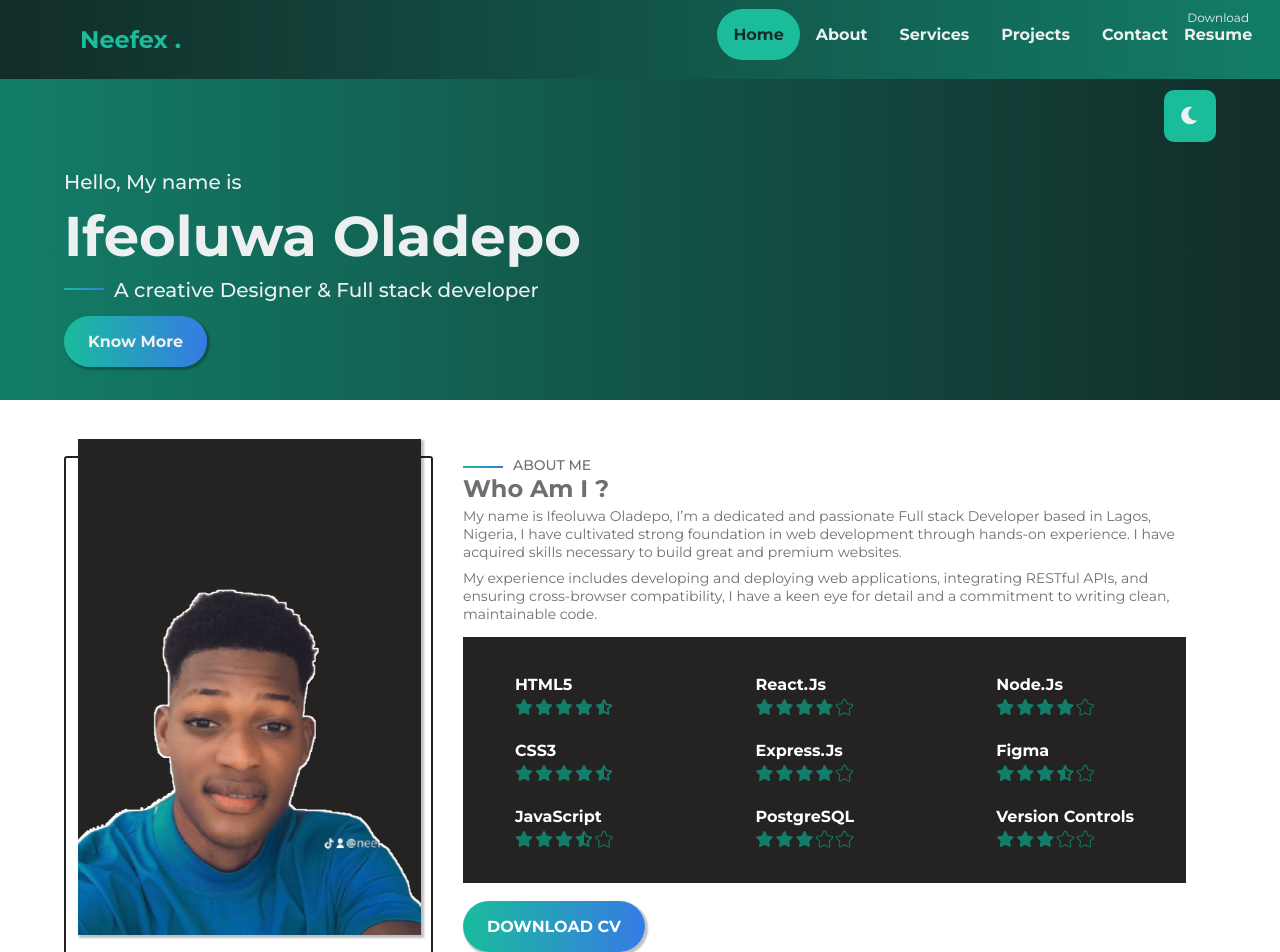
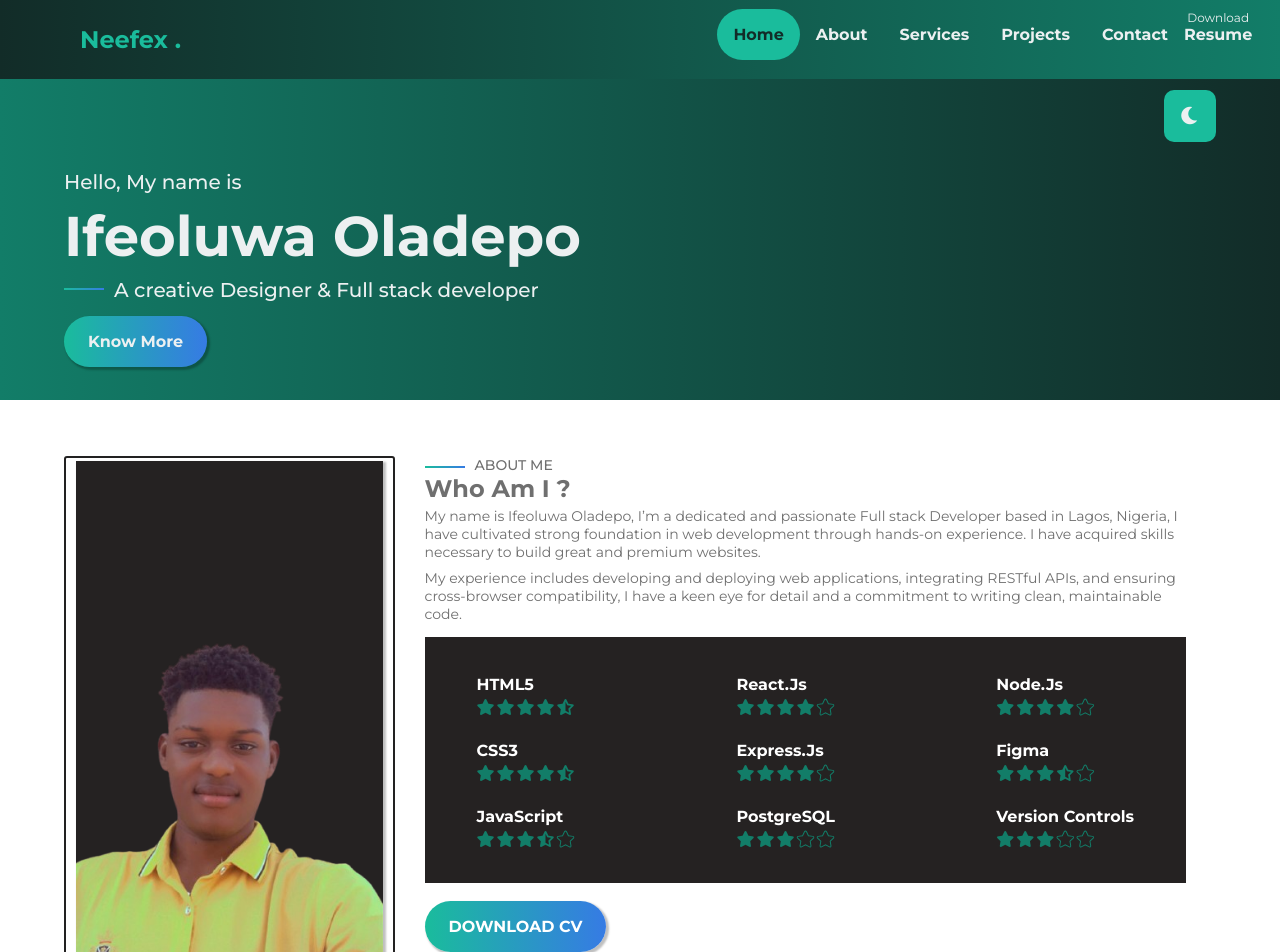
Before and after one commit to LegendNeefex/My_Portfolio, a React (Create React App) app: page / in a window 1280 px wide. Shown: the top 952 px of the page. Built offline with nearby package versions, Linux system fonts and the light colour scheme.

Commit message:
few changes made to the picture & update CV attached

```diff
--- a/src/index.css
+++ b/src/index.css
@@ -385,8 +385,8 @@ body{
     position: relative;
     object-fit: cover;
     background-color:var(--passport-background);
-    left: 14px;
-    bottom: 540px;
+    left: 12px;
+    bottom: 550px;
     box-shadow: 2px 2px 2px 1px rgba(0, 0, 0, 0.25);
 }
 
@@ -397,6 +397,7 @@ body{
 /* About me flex 2 */
 .about-container .about-flex .flex-2{
     padding: 0px 30px ;
+    width: 80%;
 }
 .about-container .about-flex .flex-2 h2{
     color: var(--text-secondary);
@@ -848,6 +849,7 @@ body{
 
     .about-container .about-flex .flex-2 {
         padding: 10px 0;
+        width: 100%;
     }
 
     .about-container .about-flex .flex-2 p{
@@ -991,6 +993,7 @@ body{
 
     .about-container .about-flex .flex-2 {
         padding: 10px 0;
+        width: 100%;
     }
 
     .about-container .about-flex .flex-2 p{
```
Also changed, not shown: public/images/pic.png, 1 other file (tests, documents, lock files or other folders).
